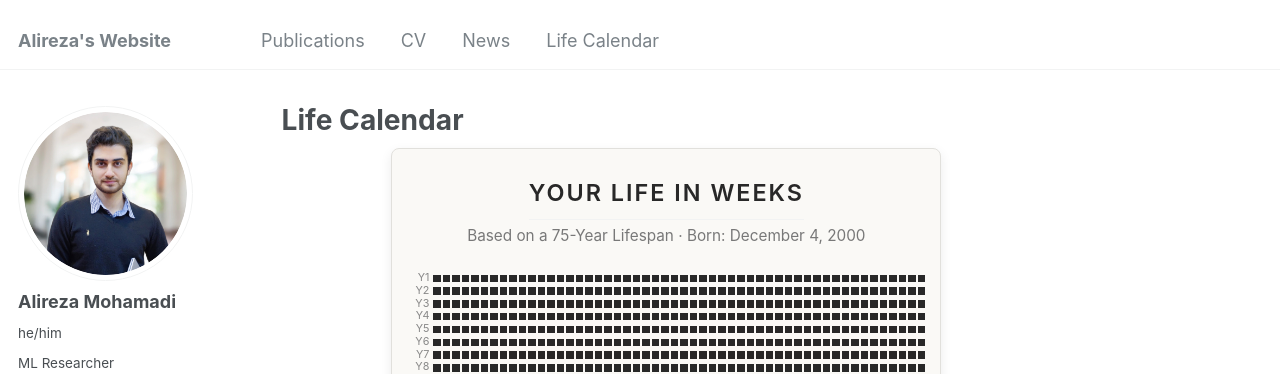
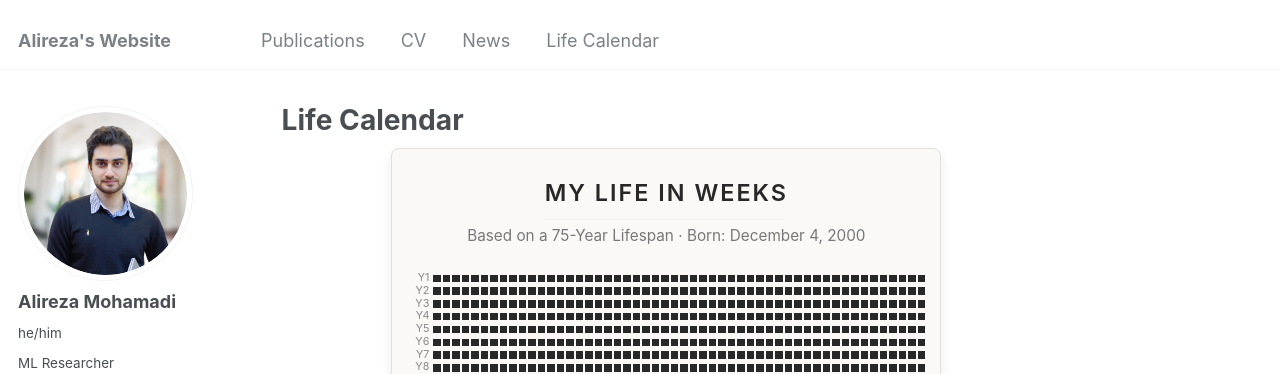
Before and after one commit to alirezamohamadiam/alirezamohamadiam.github.io, a Jekyll site: the page built from _pages/life-calendar.md, in a window 1280 px wide and 900 px high. Shown: the top 374 px of the window. Built offline with Jekyll 4.4.1, drawn with Linux system fonts in a browser that asks for light colours; some web fonts are replaced.

Commit message:
Update life-calendar.md

```diff
--- a/_pages/life-calendar.md
+++ b/_pages/life-calendar.md
@@ -97,7 +97,7 @@ author_profile: true
 </style>
 
 <div class="existential-container">
-  <h2 class="existential-title">YOUR LIFE IN WEEKS</h2>
+  <h2 class="existential-title">MY LIFE IN WEEKS</h2>
   <div class="existential-subtitle">Based on a 75-Year Lifespan &middot; Born: December 4, 2000</div>
 
   <div class="existential-rows" id="lifeRows"></div>
```
